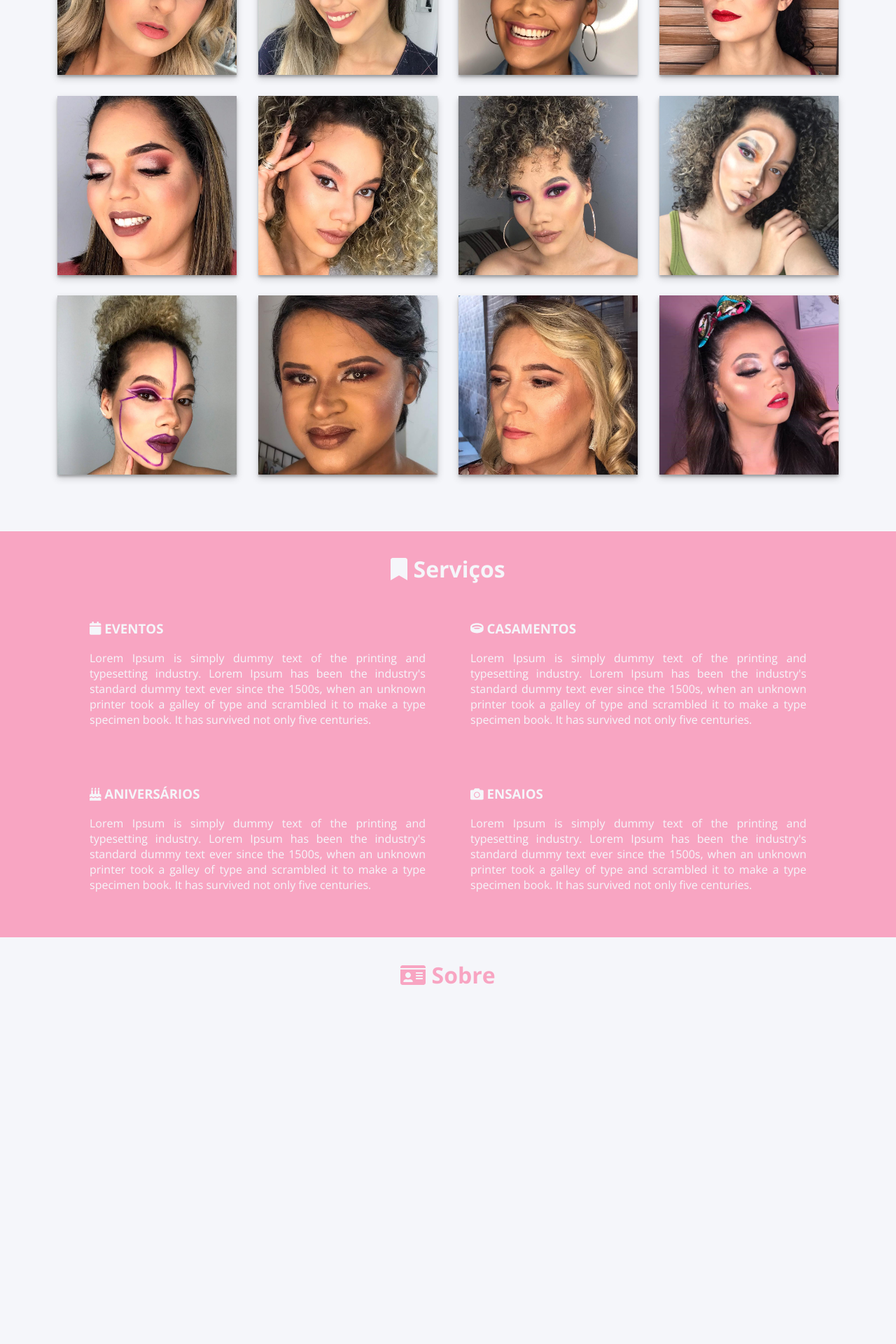
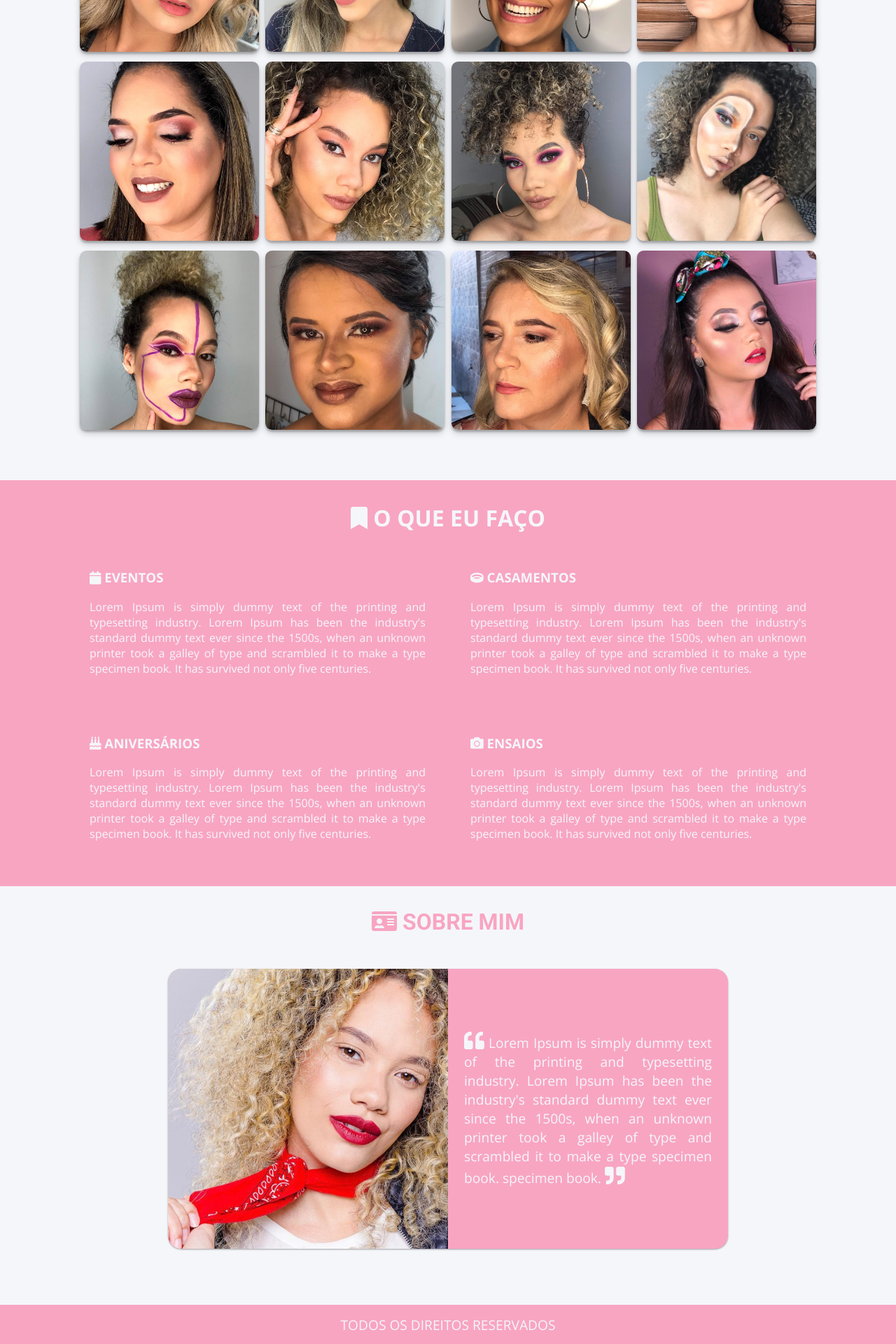
Before and after one commit to rodrigobergamindev/react-projetos, a React (Create React App) app in the folder portfolio/: page /sobre in a window 1280 px wide. Shown: the part 868-2788 px from the top of the page at 70% size. Before the commit the page ends 2314 px from the top, so only its background shows below. Built offline with nearby package versions, Linux system fonts and the light colour scheme.

Commit message:
ajustes nos cards e tipografia

```diff
--- a/portfolio/src/App.js
+++ b/portfolio/src/App.js
@@ -7,7 +7,7 @@ import Navbar from './components/navbar/Navbar';
 import Content from './components/content/Content'
 import Servicos from './components/servicos/Servicos'
 import About from './components/about/About'
-
+import Footer from './components/footer/Footer'
 
 /*ICONS*/
 import { faHome } from "@fortawesome/free-solid-svg-icons";
@@ -34,6 +34,7 @@ function App() {
                <Content/>
                <Servicos/>
                <About/>
+               <Footer/>
       </Container>
   );
 }
--- a/portfolio/src/components/about/About.jsx
+++ b/portfolio/src/components/about/About.jsx
@@ -1,13 +1,22 @@
 import React from 'react'
 import styled from 'styled-components'
-import { faIdCard } from "@fortawesome/free-solid-svg-icons";
+import { faIdCard, faQuoteLeft, faQuoteRight } from "@fortawesome/free-solid-svg-icons";
 import { FontAwesomeIcon } from "@fortawesome/react-fontawesome";
-
+import avatar_about from '../../images/avatar_2.png'
 
 export default function About() {
     return (
         <SecAbout id="sobre">
-          <Title><FontAwesomeIcon icon={faIdCard} /> Sobre</Title>
+          <Title><FontAwesomeIcon icon={faIdCard} /> SOBRE MIM</Title>
+          <TabCard>
+            <img src={avatar_about} alt="sobre mim"/>
+            <Desc>
+            <FontAwesomeIcon icon={faQuoteLeft} style={{fontSize:`${1.5}em`}}/> Lorem Ipsum is simply dummy text of the printing and typesetting industry. Lorem Ipsum has been the industry's
+            standard dummy text ever since the 1500s, when an unknown printer took a galley of type and scrambled it to make a
+            type specimen book. specimen book. <FontAwesomeIcon icon={faQuoteRight} style={{fontSize:`${1.5}em`}} />
+
+            </Desc>
+          </TabCard>
           </SecAbout>
     )
 }
@@ -15,7 +24,7 @@ export default function About() {
 const SecAbout = styled.div`
   padding: 2em;
   flex:1;
-  height:35em;
+  max-height:35em;
   background-color:#f5f6fa;
   display:flex;
   flex-direction:column;
@@ -27,17 +36,77 @@ const Title = styled.div`
 color: #f8a5c2;
 font-size: 2em;
 text-align:center;
-font-family: 'Open Sans', sans-serif;
+font-family: 'Roboto', sans-serif;
 font-weight: 700;
+`
+
+const TabCard = styled.div`
+  display:flex;
+  align-items:center;
+  justify-content:center;
+  height: 25em;
+  width: 50em;
+  margin:3em;
+  background-color:#f8a5c2;
+  box-sizing: border-box;
+  border-radius:1.2em;
+
+  img{
+    max-width: 50%;
+    border-top-left-radius:1.2em;
+    border-bottom-left-radius:1.2em;
+  }
+
+  box-shadow: 0 1px 3px rgba(0,0,0,0.12), 0 1px 2px rgba(0,0,0,0.24);
+  transition: all 0.3s cubic-bezier(.25,.8,.25,1);
+
+  &:hover {
+    box-shadow: 0 14px 28px rgba(0,0,0,0.25), 0 10px 10px rgba(0,0,0,0.22);
+    transform: scale(1.08, 1.08);
+  }
+
+  @media screen and (max-width: 930px) {
+    flex-direction:column;
+    max-width: 20em;
+    img {
+      border-radius:10em;
+      max-width:11em;
+    }
+  }
+
+  @media screen and (max-width: 450px) {
+    img {
+      max-width:9em;
+    }
+  }
+
+  @media screen and (max-width: 350px) {
+    max-width:17em;
+
+    img {
+      max-width:8em;
+      margin-top:2em;
+    }
+  }
+
+
 
 `
 
-const TabCard = styled.div`
-  width:40em;
-  height:30em;
-  background-color:transparent;
-  margin:2em;
-  box-shadow: 0 10px 20px rgba(0,0,0,0.19), 0 6px 6px rgba(0,0,0,0.23);
-  display:flex;
-  flex-direction: column;
+const Desc = styled.span`
+  font-family:'Open Sans',sans-serif;
+  font-weight:300;
+  color: #f5f6fa;
+  font-size: 1.2em;
+  margin:1.2em;
+  text-align: justify;
+
+  @media screen and (max-width: 930px) {
+    margin-right: 1.5em;
+    margin-left: 1.5em;
+    font-size: 1em;
+  }
+
+
+
 `
--- a/portfolio/src/components/card/Card.jsx
+++ b/portfolio/src/components/card/Card.jsx
@@ -1,4 +1,4 @@
-import React, {useEffect, useState} from 'react'
+import React, {useState} from 'react'
 import ReactCardFlip from 'react-card-flip';
 import styled from 'styled-components'
 
@@ -12,7 +12,7 @@ export default function Card(props) {
         setIsFlipped(!isFlipped)
     }
     return (
-        <ReactCardFlip isFlipped={isFlipped} flipDirection="horizontal" infinite={true} containerStyle={{margin:`${0.8}em`}}>
+        <ReactCardFlip isFlipped={isFlipped} flipDirection="horizontal" infinite={true} containerStyle={{margin:`${0.3}em`}}>
           <FlipCardFront src={props.image} alt="portfolio" onClick={handleClick}>
             </FlipCardFront>
 
@@ -29,6 +29,7 @@ export default function Card(props) {
 const FlipCardFront = styled.img`
     width: 16em;
     height: 16em;
+    border-radius: 0.6em;
     box-shadow: 0 5px 10px rgba(0,0,0,0.19), 0 3px 3px rgba(0,0,0,0.23);
 
     @media screen and (max-width: 350px) {
@@ -48,6 +49,7 @@ const FlipCardBack = styled.div`
     justify-content:center;
     align-items:center;
     flex-direction: column;
+    border-radius: 0.6em;
 
     width: 16em;
     height: 16em;
--- a/portfolio/src/components/content/Content.jsx
+++ b/portfolio/src/components/content/Content.jsx
@@ -38,7 +38,7 @@ const albumPortfolio = [
 export default function Content() {
     return (
         <SecContent id="portfolio">
-            <Title><FontAwesomeIcon icon={faSuitcase} /> Portfólio</Title>
+            <Title><FontAwesomeIcon icon={faSuitcase} /> MEU PORTFÓLIO</Title>
             <Gallery>
                 {albumPortfolio.map((item, index) => {
                     return (
@@ -71,7 +71,7 @@ const SecContent = styled.div`
 const Title = styled.div`
     font-size: 2em;
     text-align:center;
-    font-family: 'Open Sans', sans-serif;
+    font-family: 'Roboto', sans-serif;
     font-weight: 700;
     color: #f8a5c2;
     @media screen and (max-width: 480px) {
@@ -82,7 +82,7 @@ const Title = styled.div`
 const Gallery = styled.div`
     display:flex;
     flex-direction:row;
-    justify-content:space-evenly;
+    justify-content:center;
     flex-wrap:wrap;
     margin:2em;
     max-width:80em;
--- /dev/null
+++ b/portfolio/src/components/footer/Footer.jsx
@@ -0,0 +1,29 @@
+import React from 'react'
+import styled from 'styled-components'
+
+
+export default function Footer() {
+    return (
+        <SecFooter>
+            <Title>TODOS OS DIREITOS RESERVADOS</Title>
+        </SecFooter>
+    )
+}
+
+
+const SecFooter = styled.div`
+color: #f5f6fa;
+  display:flex;
+  justify-content:center;
+  align-items:center;
+  flex-direction:column;
+  padding:0.9em;
+`
+const Title = styled.div`
+font-size: 1.2em;
+text-align:center;
+font-family: 'Open Sans', sans-serif;
+font-weight: 700;
+font-weight:300;
+
+`
--- a/portfolio/src/components/header/Header.jsx
+++ b/portfolio/src/components/header/Header.jsx
@@ -91,7 +91,7 @@ const Card = styled.div`
     display: flex;
     flex-direction: column;
     justify-content:center;
-    font-family: 'Open Sans', sans-serif;
+    font-family: 'Roboto', sans-serif;
 `;
 
 const Title = styled.div`
@@ -107,8 +107,8 @@ const Subtitle = styled(Title)`
     text-align:center;
     font-size: 1.2em;
     font-weight: 300;
-    margin-top:0.5em;
-    font-family: 'Open Sans', sans-serif;
+    margin-top:0.1em;
+    font-family: 'Roboto', sans-serif;
 
     hr {
         height:2px;
--- a/portfolio/src/components/navbar/Navbar.jsx
+++ b/portfolio/src/components/navbar/Navbar.jsx
@@ -62,8 +62,8 @@ const Item = styled.li`
     &:hover{
         background: #f5f6fa;
         color:#f8a5c2;
-        transition: .5s ease;
-        transform: scale(1.2, 1.2);
+        transition: .5s;
+        cursor: pointer;
         box-shadow: 0 7px 14px rgba(0,0,0,0.25), 0 5px 5px rgba(0,0,0,0.22);
     }
 
--- a/portfolio/src/components/servicos/Servicos.jsx
+++ b/portfolio/src/components/servicos/Servicos.jsx
@@ -6,7 +6,7 @@ import { FontAwesomeIcon } from "@fortawesome/react-fontawesome";
 export default function Servicos() {
     return (
         <SecServicos id="servicos">
-          <Title><FontAwesomeIcon icon={faBookmark} /> Serviços</Title>
+          <Title><FontAwesomeIcon icon={faBookmark} /> O QUE EU FAÇO</Title>
           <Tab>
             <Job>
               <h3> <FontAwesomeIcon icon={faCalendar} /> EVENTOS</h3>
--- a/portfolio/src/index.css
+++ b/portfolio/src/index.css
@@ -1,4 +1,4 @@
-@import url('https://fonts.googleapis.com/css2?family=Roboto:wght@400;700&display=swap');
+@import url('https://fonts.googleapis.com/css2?family=Roboto:wght@300;400;700&display=swap');
 @import url('https://fonts.googleapis.com/css2?family=Open+Sans:wght@300;400;700;800&display=swap');
 
 a {
```
